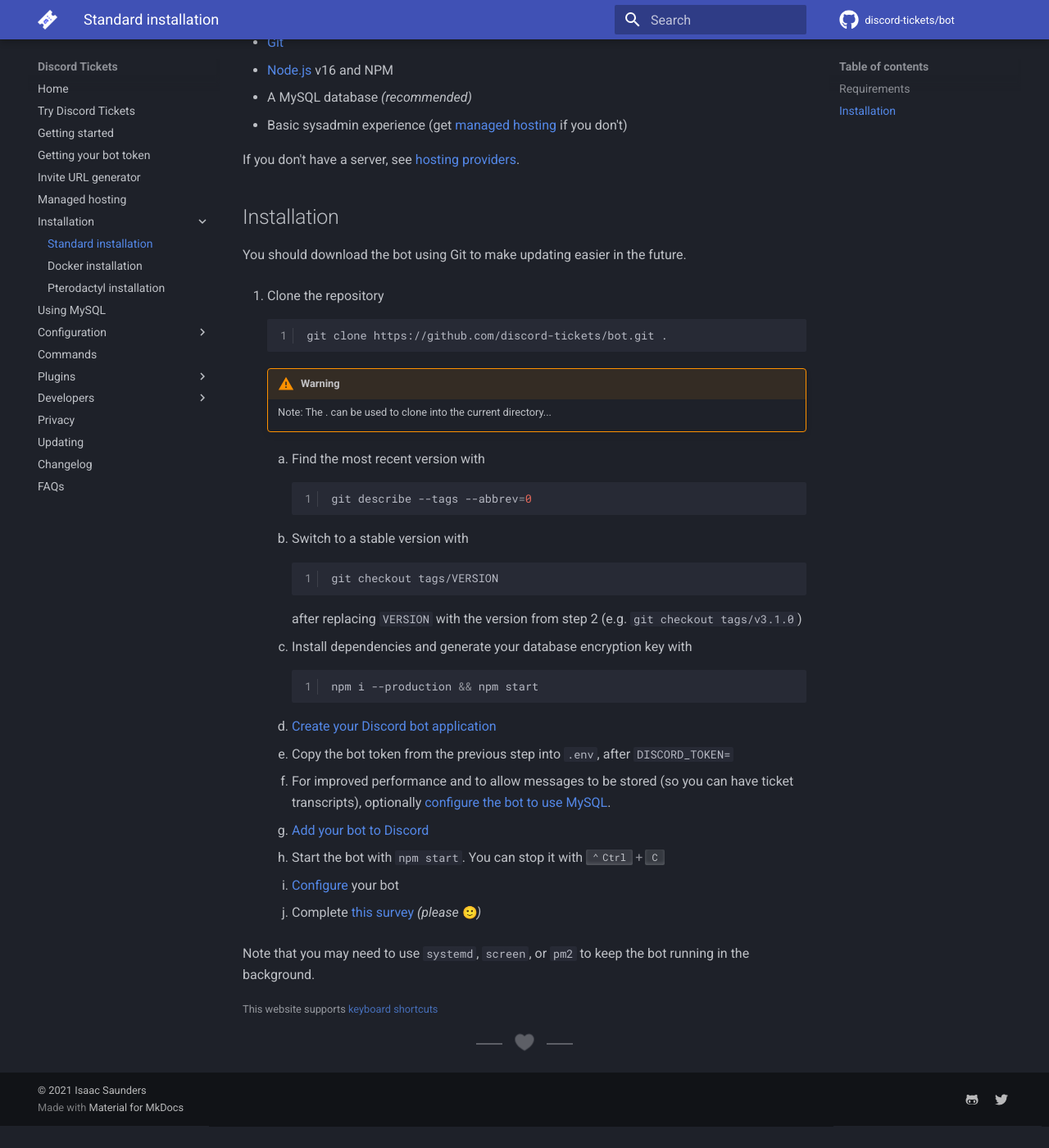
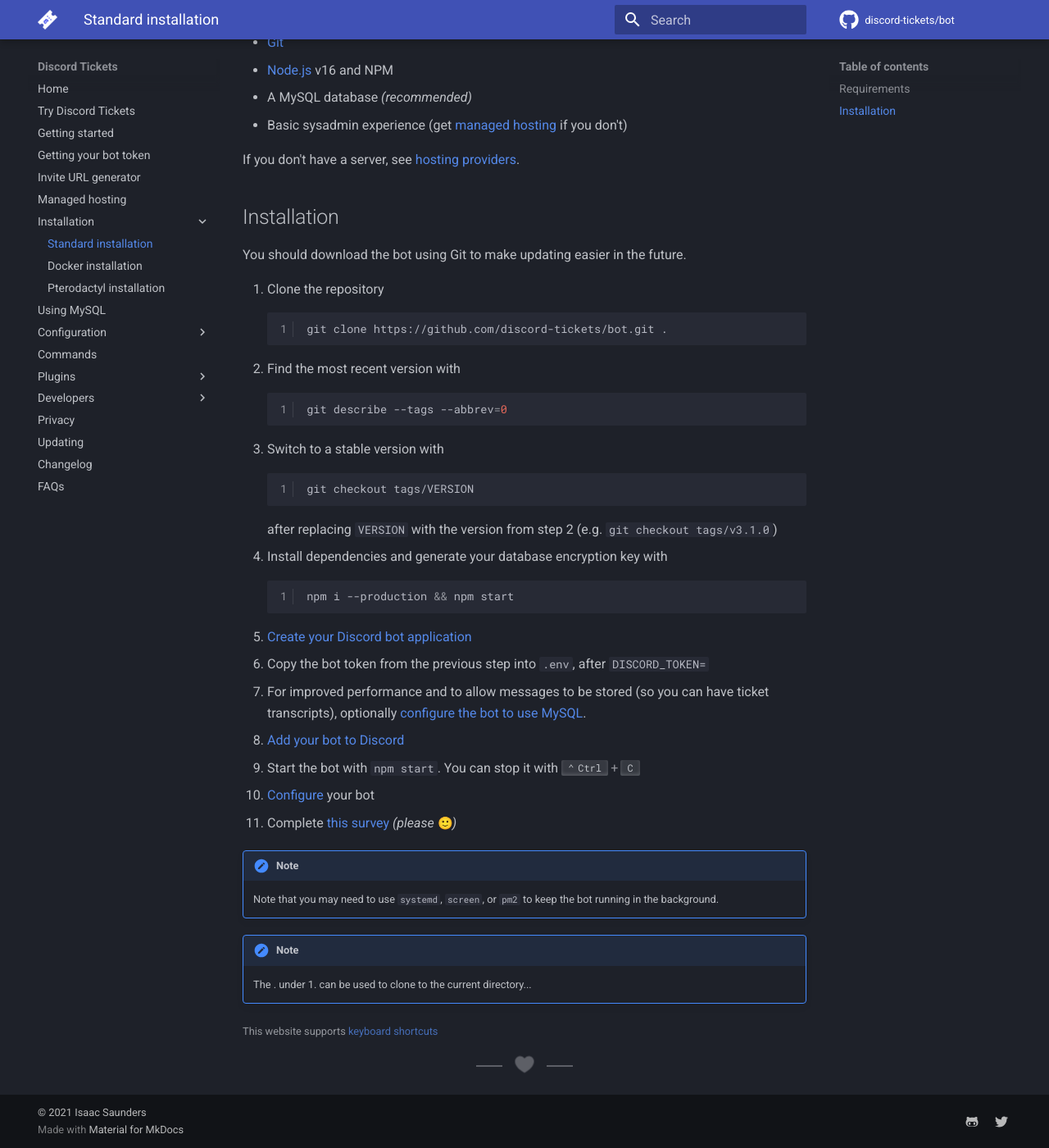
Before and after one commit to discord-tickets/docs, an MkDocs documentation site: the page built from docs/installation/standard.md, in a window 1280 px wide and 1400 px high, scrolled down 437 px. Shown: the whole window at 82% size. Built offline with MkDocs 1.6.1 and Material for MkDocs 9.7.7, drawn with Linux system fonts in a browser that asks for light colours; emoji names are drawn with the system emoji font; comment, search, counter and statistics services are not loaded; before the commit the page ends 1810 px from its top, so only the background shows below that.

Commit message:
Fixxed broken Formatting

````diff
--- a/docs/installation/standard.md
+++ b/docs/installation/standard.md
@@ -26,9 +26,6 @@
 	```bash
 	git clone https://github.com/discord-tickets/bot.git .
 	```
-
-	!!! warning
-		Note: The . can be used to clone into the current directory...
 2. Find the most recent version with
 	```bash
 	git describe --tags --abbrev=0
@@ -50,4 +47,8 @@
 10. [Configure](/configuration/categories/) your bot
 11. Complete [this survey](https://forms.office.com/r/LE1UbheBTm) *(please :slight_smile:)*
 
-Note that you may need to use `systemd`, `screen`, or `pm2` to keep the bot running in the background.
+!!! note
+	Note that you may need to use `systemd`, `screen`, or `pm2` to keep the bot running in the background.
+
+!!! note
+	The . under 1. can be used to clone to the current directory...
````
